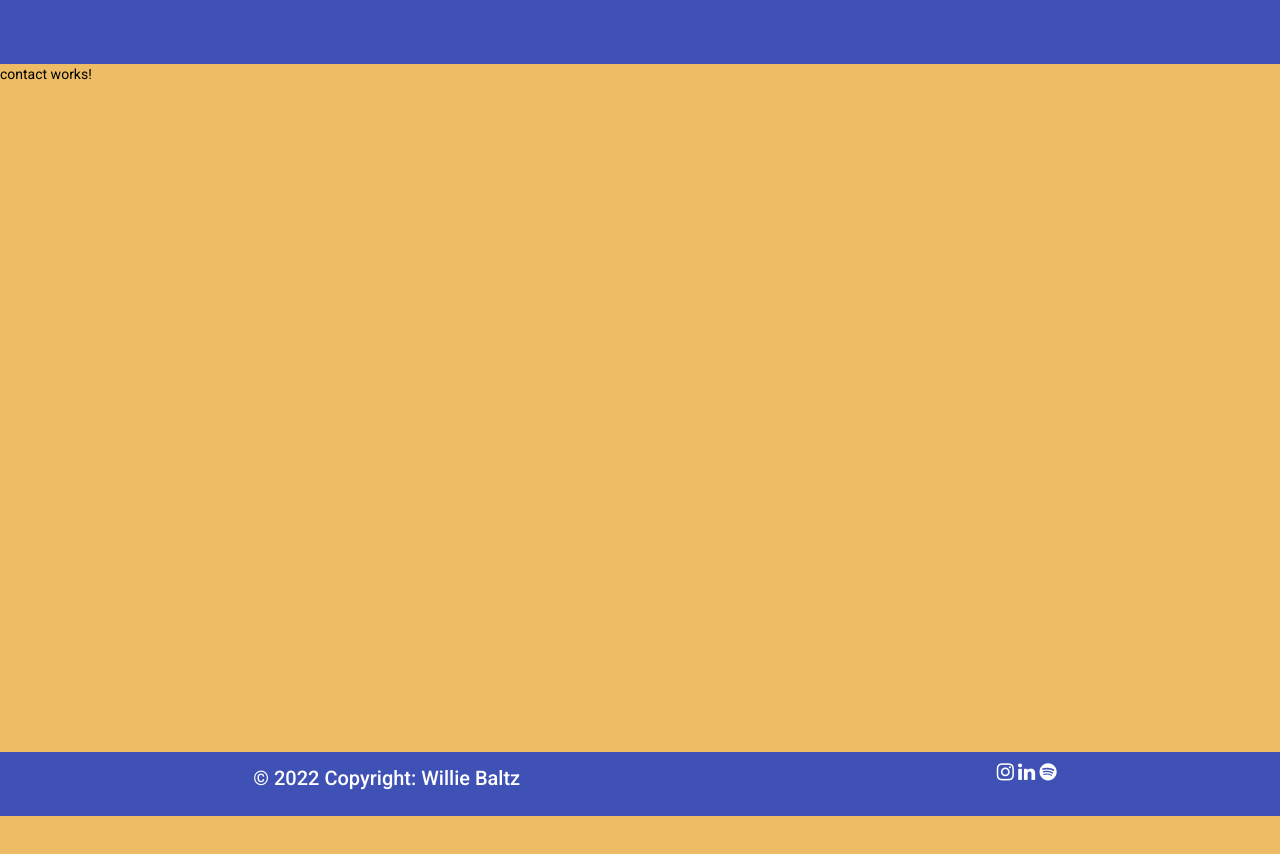
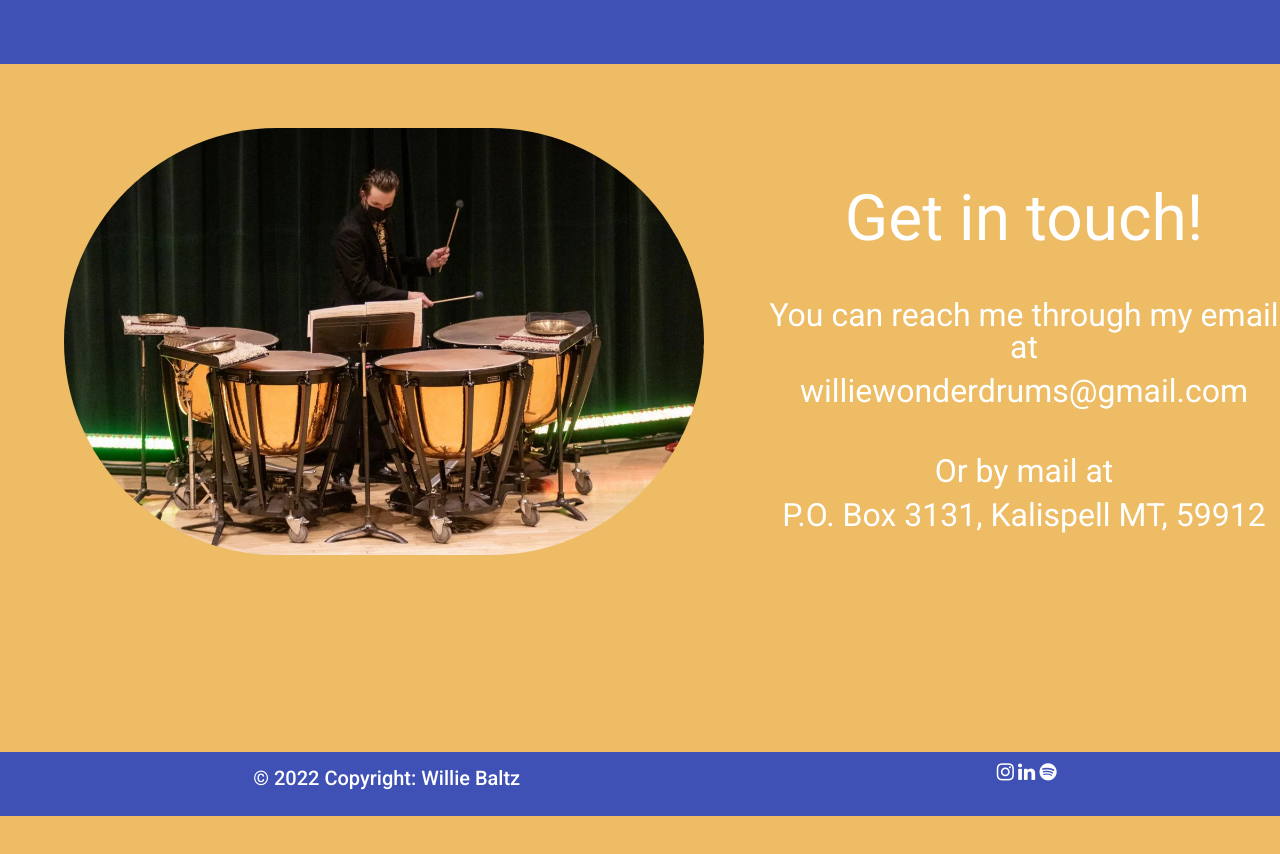
Before and after one commit to SABaltz/WillieWeb, an Angular app: page /contact in a window 1280 px wide. Shown: the top 854 px of the page. Built offline with nearby package versions, Linux system fonts and the light colour scheme.

Commit message:
Finilized 1

```diff
--- a/angular.json
+++ b/angular.json
@@ -76,8 +76,8 @@
               "outputHashing": "all"
             },
             "development": {
-              "buildOptimizer": false,
-              "optimization": false,
+              "buildOptimizer": true,
+              "optimization": true,
               "vendorChunk": true,
               "extractLicenses": false,
               "sourceMap": true,
--- a/src/app/contact/contact.component.css
+++ b/src/app/contact/contact.component.css
@@ -0,0 +1,34 @@
+.contact-wrapper {
+  display: flex;
+  justify-content: space-between;
+  align-items: center;
+}
+
+img {
+  margin: 4rem 4rem;
+  border-radius: 20rem;
+  width: 50vw;
+}
+
+h1 {
+  font-size: 4rem;
+  line-height: 4rem;
+}
+
+p {
+  font-size: 2rem;
+  line-height: 2rem;
+}
+
+.contact-info {
+  color: white;
+  width: 50vw;
+  display: flex;
+  justify-content: center;
+  align-items: center;
+  text-align: center;
+}
+
+ul li {
+  margin-top: 3rem;
+}
--- a/src/app/contact/contact.component.html
+++ b/src/app/contact/contact.component.html
@@ -1,4 +1,28 @@
 <body>
-<p>contact works!</p>
+<div class="contact-wrapper">
+
+  <img src="../../assets/WTimpini.png" alt="Willie Playing the Timpini">
+
+  <div class="contact-info">
+    <ul>
+      <li>
+        <h1>Get in touch!</h1>
+      </li>
+      <li>
+        <p>You can reach me through my email at</p>
+        <p>williewonderdrums@gmail.com</p>
+      </li>
+      <li>
+        <p>Or by mail at </p>
+        <p>P.O. Box 3131, Kalispell MT, 59912</p>
+      </li>
+    </ul>
+
+
+  </div>
+
+
+</div>
+
 
 </body>
--- a/src/app/home/home.component.css
+++ b/src/app/home/home.component.css
@@ -11,6 +11,14 @@
   to {
     visibility: hidden;
   }
+}
+
+p {
+  color: white;
+}
+
+h1 {
+  margin-bottom: 3rem;
 }
 
 /*@keyframes appear {*/
@@ -43,7 +51,9 @@
 
 .welcome-message {
   text-align: center;
+  color: white;
 }
+
 .welcome-message p {
   text-align: center;
   font-size: 1.5rem;
@@ -52,7 +62,7 @@
 .broken-drum-welcome h1 {
   text-align: center;
   font-size: 4rem;
-  color: black;
+  color: white;
   line-height: 5rem;
 }
 
```
Also changed, not shown: src/assets/WTimpini.png (added).
